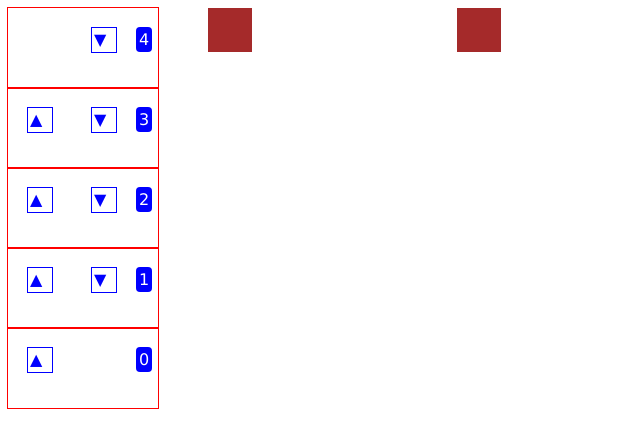
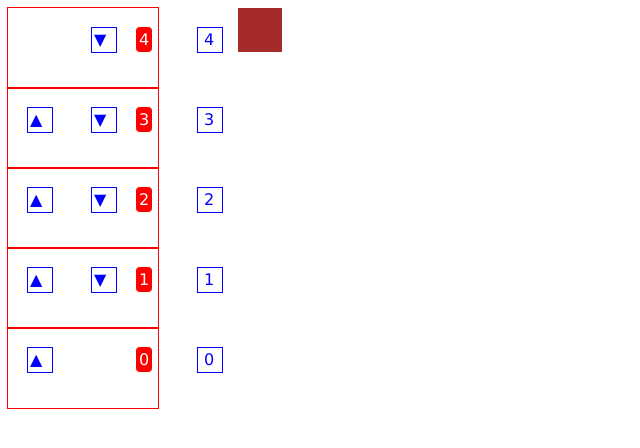
Before and after one commit to scaleracademy/Elevator-Game, a website built with Parcel: page src/index.html in a window 1280 px wide. Shown: the whole page, without its empty margins (0-640 px from the left). Built offline with nearby package versions, Linux system fonts and the light colour scheme.

Commit message:
Add elevator buttons
Signed-off-by: Arnav Gupta <championswimmer@gmail.com>

```diff
--- a/src/app.ts
+++ b/src/app.ts
@@ -1,10 +1,11 @@
 import { DownButton } from './elements/DownButton';
 import { FloorPanel } from './elements/FloorPanel';
 import { UpButton } from './elements/UpButton';
-import { Elevator } from './entities/Elevator';
-import { FloorBtn } from './entities/FloorBtn';
 import { FloorList } from './elements/FloorList';
 import { ElevatorBox } from './elements/ElevatorBox';
+import { ElevatorList } from './elements/ElevatorList';
+import { ElevatorContainer } from './elements/ElevatorContainer';
+import { FloorButton } from './elements/FloorButton';
 
 const config = {
     FLOORS: 5,
@@ -12,22 +13,37 @@ const config = {
 }
 window.customElements.define('up-btn', UpButton);
 window.customElements.define('down-btn', DownButton);
+window.customElements.define('floor-btn', FloorButton);
 window.customElements.define('floor-panel', FloorPanel);
 window.customElements.define('floor-list', FloorList);
 window.customElements.define('elevator-box', ElevatorBox);
+window.customElements.define('elevator-list', ElevatorList);
+window.customElements.define('elevator-container', ElevatorContainer);
+
+export class UI {
+    building: FloorList;
+    lobby: ElevatorList;
+
+    constructor(floors: number, elevators: number) {
+        this.building = new FloorList(floors);
+        this.lobby = new ElevatorList(elevators, floors)
+    }
+
+    init() {
+        document.getElementById('app').appendChild(this.building);
+        document.getElementById('app').appendChild(this.lobby);
+    }
+}
 
 
 export class App {
-    building = new FloorList(config.FLOORS);
-    elevators: Elevator[] = [];
+    ui = new UI(config.FLOORS, config.ELEVATORS);
 
     constructor() {
-        for (let i = 0; i < config.ELEVATORS; i++) {
-            this.elevators.push(new Elevator(config.FLOORS));
-        }
+        this.ui.init();
     }
-
 }
 
-globalThis.app = new App();
-document.getElementById('app').appendChild(globalThis.app.building);
+window.onload = function () {
+    globalThis.app = new App();
+}
--- a/src/elements/DownButton.ts
+++ b/src/elements/DownButton.ts
@@ -1,8 +1,4 @@
-import { FloorButton } from "./FloorButton";
+import { PressableButton } from "./PressableButton";
 
-export class DownButton extends FloorButton {
-    connectedCallback() {
-        super.connectedCallback();
-        this.classList.add('down');
-    }
+export class DownButton extends PressableButton {
 }
--- a/src/elements/ElevatorBox.ts
+++ b/src/elements/ElevatorBox.ts
@@ -7,7 +7,6 @@ export class ElevatorBox extends HTMLElement {
     }
 
     connectedCallback() {
-        this.classList.add('elevator');
 
         this.setAttribute('elevator-id', this.elevatorId.toString());
     }
--- /dev/null
+++ b/src/elements/ElevatorContainer.ts
@@ -0,0 +1,24 @@
+import { ElevatorBox } from "./ElevatorBox";
+import { FloorButton } from "./FloorButton";
+
+export class ElevatorContainer extends HTMLElement {
+    elevatorId = 0;
+    floors = 0;
+    box: ElevatorBox;
+    floorBtns: Array<FloorButton> = []
+
+    constructor(elevatorId: number, floors: number) {
+        super();
+        this.elevatorId = elevatorId;
+        this.box = new ElevatorBox(elevatorId);
+        this.floors = floors;
+
+        for (let i = 0; i < floors; i++) {
+            const floorBtn = new FloorButton(i);
+            this.floorBtns[i] = floorBtn
+            this.prepend(floorBtn)
+        }
+        this.prepend(this.box);
+
+    }
+}
--- /dev/null
+++ b/src/elements/ElevatorList.ts
@@ -0,0 +1,18 @@
+import { ElevatorContainer } from "./ElevatorContainer";
+
+export class ElevatorList extends HTMLElement {
+    totalFloors = 0;
+    elevators: Array<ElevatorContainer> = []
+
+    constructor(elevators: number, floors: number) {
+        super();
+        this.totalFloors = floors;
+
+        for (let i = 0; i < elevators; i++) {
+            const elevator = new ElevatorContainer(i, floors)
+            this.elevators.push(elevator);
+            this.append(elevator)
+        }
+    }
+
+}
--- a/src/elements/FloorButton.ts
+++ b/src/elements/FloorButton.ts
@@ -1,21 +1,15 @@
-export class FloorButton extends HTMLElement {
-    pressed = false;
+import { PressableButton } from "./PressableButton";
 
-    connectedCallback() {
-        this.classList.add('floor-btn');
+export class FloorButton extends PressableButton {
+    floorId: number;
+
+    constructor(floorId: number) {
+        super()
+        this.floorId = floorId
     }
 
-    press() {
-        this.pressed = true;
-        this.classList.add('pressed');
-    }
-
-    reset() {
-        this.pressed = false;
-        this.classList.remove('pressed');
-    }
-
-    onclick = function () {
-        this.press();
+    connectedCallback(): void {
+        super.connectedCallback()
+        this.setAttribute('floor-id', this.floorId.toString())
     }
 }
--- a/src/elements/FloorList.ts
+++ b/src/elements/FloorList.ts
@@ -14,7 +14,4 @@ export class FloorList extends HTMLElement {
         }
     }
 
-    connectedCallback() {
-        this.classList.add("building");
-    }
 }
--- a/src/elements/FloorPanel.ts
+++ b/src/elements/FloorPanel.ts
@@ -14,6 +14,5 @@ export class FloorPanel extends HTMLElement {
 
     connectedCallback() {
         this.setAttribute('floor-id', this.floorNum.toString());
-        this.classList.add('floor')
     }
 }
--- /dev/null
+++ b/src/elements/PressableButton.ts
@@ -0,0 +1,21 @@
+export class PressableButton extends HTMLElement {
+    pressed = false;
+
+    connectedCallback() {
+        this.classList.add('elevator-btn');
+    }
+
+    press() {
+        this.pressed = true;
+        this.classList.add('pressed');
+    }
+
+    reset() {
+        this.pressed = false;
+        this.classList.remove('pressed');
+    }
+
+    onclick = function () {
+        this.press();
+    }
+}
--- a/src/elements/UpButton.ts
+++ b/src/elements/UpButton.ts
@@ -1,8 +1,5 @@
-import { FloorButton } from "./FloorButton";
+import { PressableButton } from "./PressableButton";
 
-export class UpButton extends FloorButton {
-    connectedCallback() {
-        super.connectedCallback();
-        this.classList.add('up');
-    }
+export class UpButton extends PressableButton {
+
 }
--- a/src/entities/FloorBtn.ts
+++ b/src/entities/Floor.ts
@@ -1,4 +1,4 @@
-export class FloorBtn {
+export class Floor {
     up = false;
     down = false;
 }
--- a/src/index.html
+++ b/src/index.html
@@ -11,10 +11,6 @@
 
   <body>
     <div id="app">
-      <div class="elevators">
-        <elevator-box></elevator-box>
-        <elevator-box door-open="1"></elevator-box>
-      </div>
     </div>
   </body>
 </html>
--- a/src/style.scss
+++ b/src/style.scss
@@ -1,9 +1,25 @@
 * {
   font-family: Verdana, Geneva, Tahoma, sans-serif;
 }
-.building {
+
+.elevator-btn {
+  margin: 20px;
+  padding: 2px;
   display: inline-block;
-  .floor {
+  outline: solid 1px blue;
+  width: 20px;
+  height: 20px;
+  color: blue;
+
+  &.pressed {
+    background-color: blue;
+    color: white;
+  }
+}
+
+floor-list {
+  display: inline-block;
+  floor-panel {
     outline: solid 1px red;
     display: block;
     width: 150px;
@@ -12,45 +28,37 @@
     &::after {
       padding: 3px;
       border-radius: 4px;
-      background-color: blue;
+      background-color: red;
       color: white;
       content: attr(floor-id);
     }
 
-    .floor-btn {
-      margin: 20px;
-      padding: 2px;
-      display: inline-block;
-      outline: solid 1px blue;
-      width: 20px;
-      height: 20px;
-      color: blue;
-    }
-
-    .pressed {
-      background-color: blue;
-      color: white;
-    }
-
-    .up::after {
+    up-btn::after {
       content: "▲";
     }
 
-    .down::after {
+    down-btn::after {
       content: "▼";
     }
   }
-  :first-child .up {
+  :first-child up-btn {
     visibility: hidden;
   }
-  :last-child .down {
+  :last-child down-btn {
     visibility: hidden;
   }
 }
-.elevators {
+elevator-list {
   position: absolute;
-  .elevator {
-    margin-left: 200px;
+  height: 100%;
+
+  elevator-container {
+    display: block;
+    height: 100%;
+    margin-left: 20px;
+    elevator-box {
+      margin-left: 60px;
+      position: relative;
       display: inline-block;
       height: 40px;
       width: 40px;
@@ -74,9 +82,21 @@
       &:first-child {
         animation: elevator-move 8s ease-in-out infinite;
       }
-
     }
 
+    .elevator-btn {
+      display: block;
+      position: relative;
+      top: -84px;
+      height: 20px;
+      margin-top: 56px;
+
+      &::after {
+        padding: 4px;
+        content: attr(floor-id);
+      }
+    }
+  }
 }
 
 @keyframes elevator-move {
@@ -89,5 +109,4 @@
   85% {
     transform: translateY(0px);
   }
-
 }
```
Lines whose indentation alone changed are shown as unchanged.
